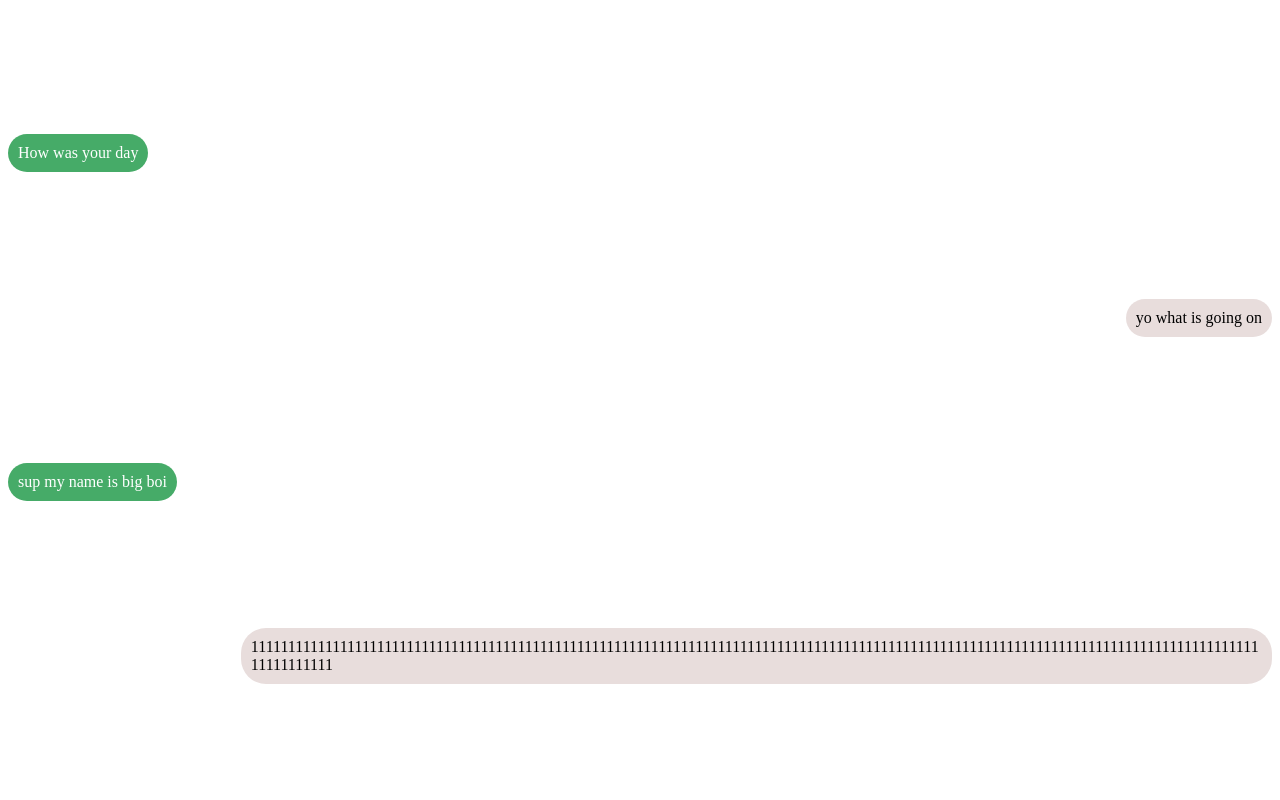
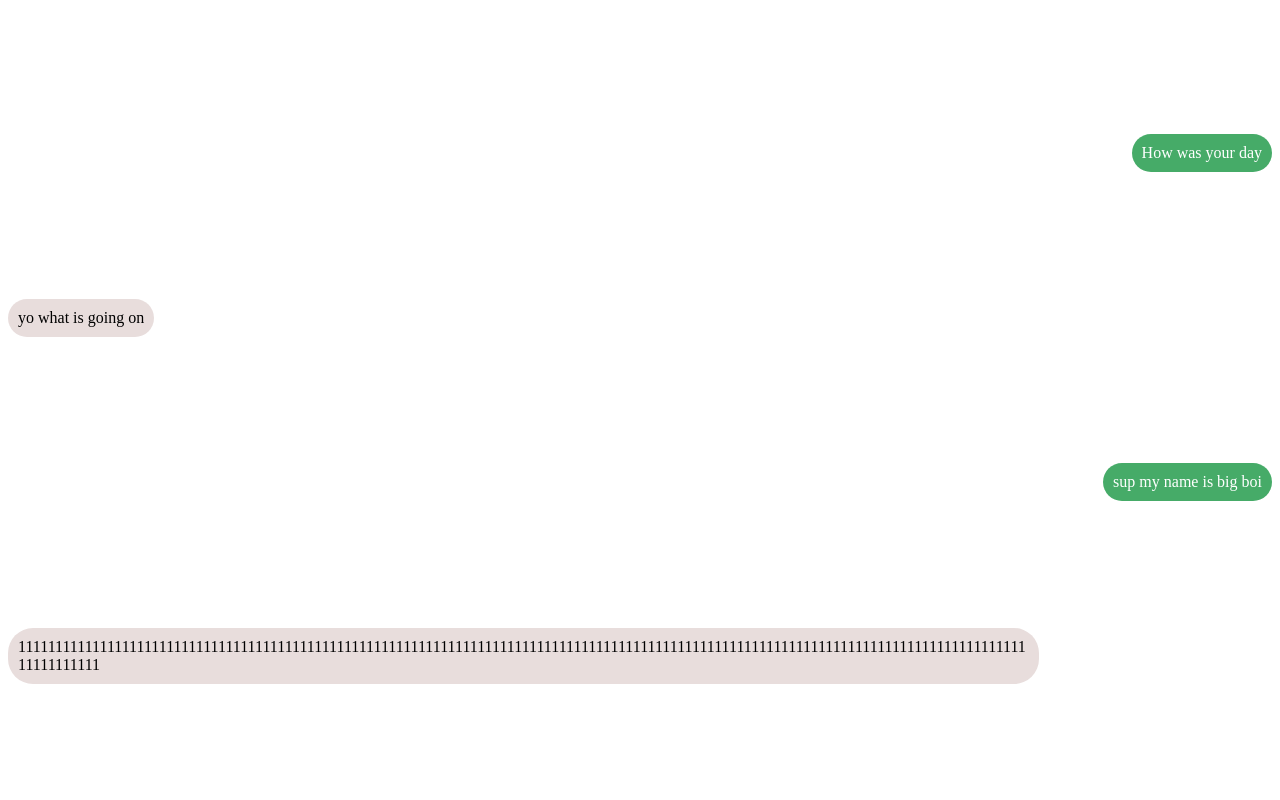
Before and after one commit to nano5/mobile-helper, a Vue app: page / in a window 1280 px wide. Shown: the top 800 px of the page. Built offline with nearby package versions, Linux system fonts and the light colour scheme.

Commit message:
cleaned up some more code and switched something

```diff
--- a/src/components/Conversation.vue
+++ b/src/components/Conversation.vue
@@ -68,11 +68,9 @@
     }
 
     .bubble1 {
-        float: left;
-        clear: left;
+        float: right;
         margin-top: 10%;
         color: white;
-        display: inline-block;
         background-color: #46ab68;
         border-radius: 25px;
         padding: 10px;
@@ -81,10 +79,8 @@
     }
 
     .bubble2 {
-        float: right;
-        clear: right;
+        float: left;
         margin-top: 10%;
-        display: inline-block;
         background-color: #e8dddc;
         border-radius: 25px;
         padding: 10px;
```
Also changed, not shown: 1 other file (tests, documents, lock files or other folders).
